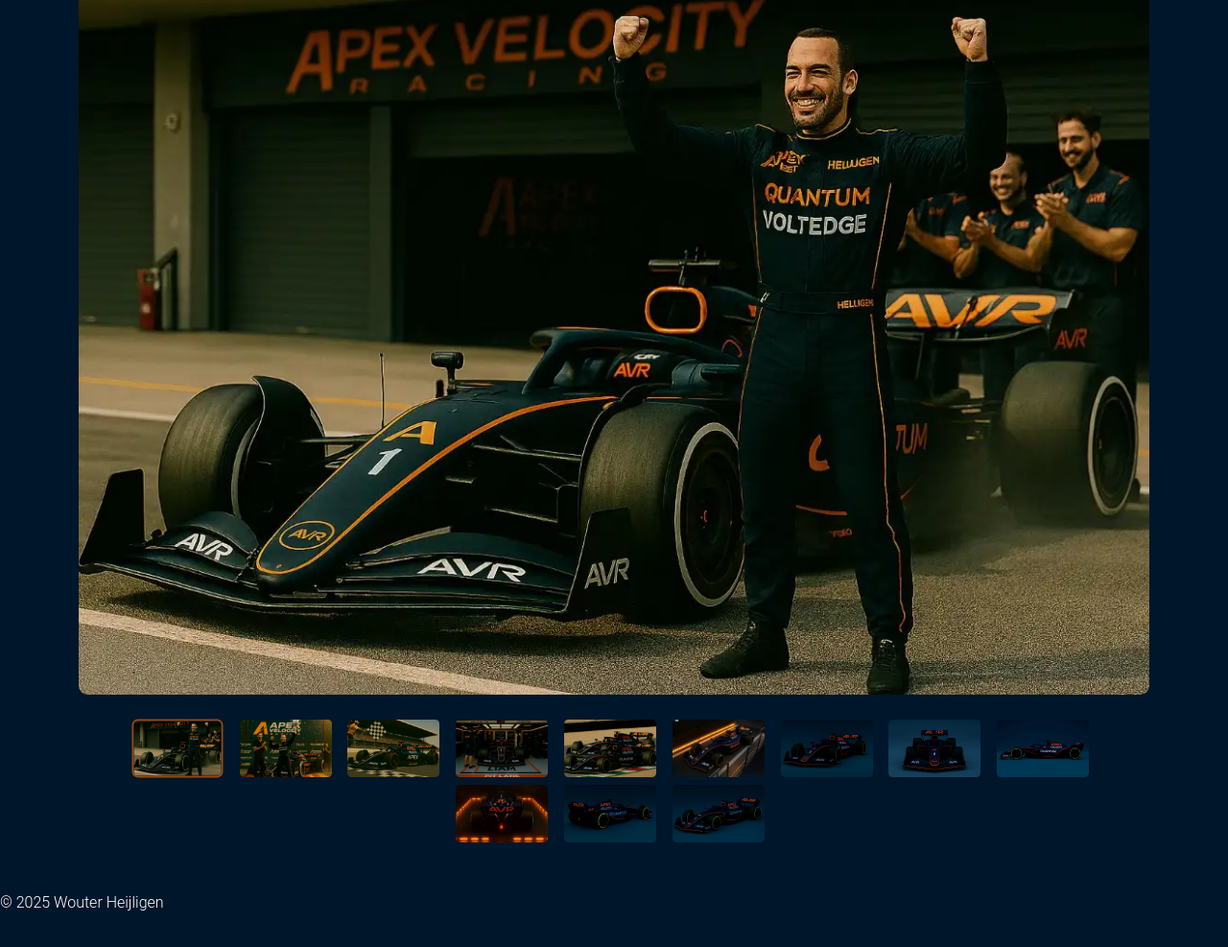
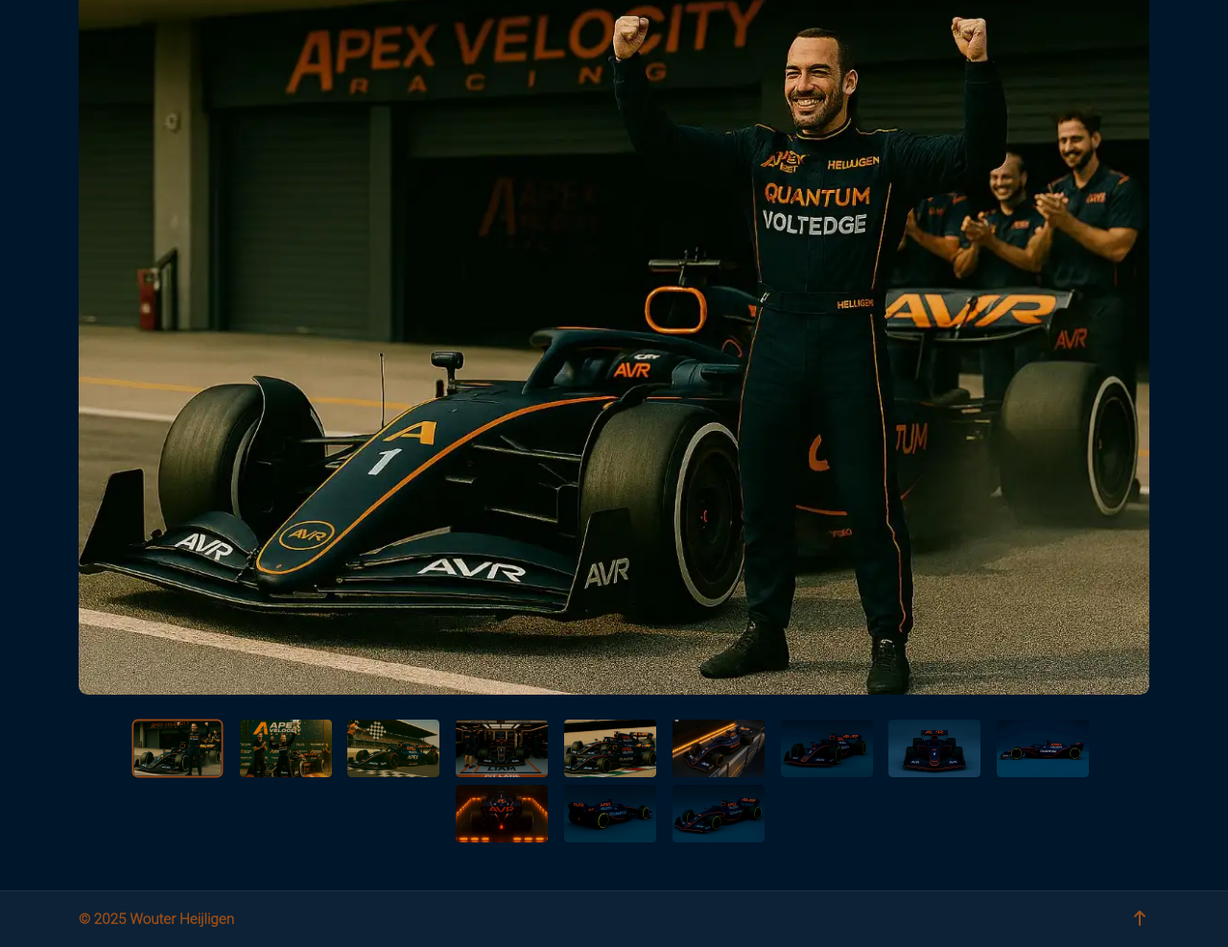
Before and after one commit to WouterHeijligen/2025_WebEssentials_Portfolio, a website: page portfolio/news.html in a window 1280 px wide. Shown: the part 964-1951 px from the top of the page at 96% size. Drawn offline with Linux system fonts and the light colour scheme.

Commit message:
Update Footer style and add back to top icon

```diff
--- a/portfolio/css/portfolio.css
+++ b/portfolio/css/portfolio.css
@@ -242,6 +242,24 @@ input[name="gallery"] {
     border-color:rgba(255, 106, 0, 0.6);
     transform: scale(0.95);
 }
+/* Footer base */
+.footer {
+    background: rgba(255, 255, 255, 0.05); /* subtle translucent panel like your stats boxes */
+    border-top: 1px solid rgba(255, 255, 255, 0.08);
+    margin-top: 2rem;
+}
+
+/* Footer text */
+.footer-text {
+    color: rgba(255, 106, 0, 0.6);
+    font-size: 0.95rem;
+    font-weight: 600; /* slightly bold for legibility */
+}
+
+/* Back-to-top button */
+.back-to-top {
+    color: rgba(255, 106, 0, 0.6);
+}
 
 /* Navigation banner */
 #navigation {
--- a/portfolio/news.html
+++ b/portfolio/news.html
@@ -14,6 +14,8 @@
     <link rel="stylesheet" href="css/bootstrap-grid.min.css">
     <!-- Eigen CSS -->
     <link rel="stylesheet" href="css/portfolio.css">
+    <!-- Icons CSS -->
+    <link rel="stylesheet" href="https://cdnjs.cloudflare.com/ajax/libs/font-awesome/7.0.1/css/all.min.css">
     <title>Home</title>
 </head>
 <body>
@@ -118,9 +120,22 @@
             </div>
         </div>
     </main>
-    <footer class="footer">
-        <div class="row">
-            <p>© 2025 Wouter Heijligen</p>
+    <footer class="footer py-3">
+        <div class="container">
+            <div class="row align-items-center">
+                <!-- Left: name + copyright -->
+                <div class="col-12 col-md-6 d-flex justify-content-center justify-content-md-start">
+                    <p class="mb-0 footer-text">
+                        © 2025 Wouter Heijligen
+                    </p>
+                </div>
+
+                <!-- Right: back to top -->
+                <div class="col-12 col-md-6 d-flex justify-content-center justify-content-md-end mt-2 mt-md-0">
+                    <!-- Link to the top navigation (you already have id="navigation") -->
+                    <a href="#top"><i class="fas fa-arrow-up back-to-top" aria-hidden="true"></i></a>
+                </div>
+            </div>
         </div>
     </footer>
 </body>
```
Also changed, not shown: portfolio/car.html (+16 -3 lines), portfolio/drivers.html (+16 -3 lines), portfolio/index.html (+14 -3 lines), portfolio/team.html (+16 -3 lines).
